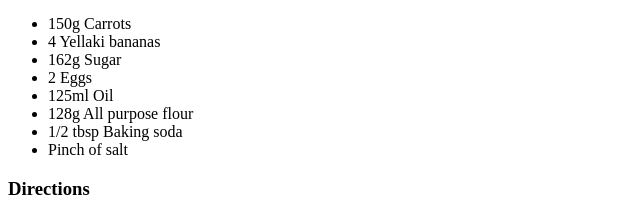
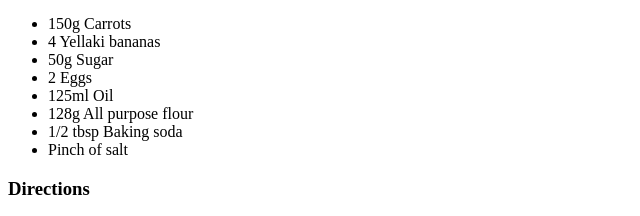
Before and after one commit to akapahi/odin-recipes, a plain HTML site: page recipes/carrotCake.html in a window 1280 px wide. Shown: the part 1527-1743 px from the top of the page, 0-640 px from the left. Drawn offline with Linux system fonts and the light colour scheme.

Commit message:
Reduced sugar

```diff
--- a/recipes/carrotCake.html
+++ b/recipes/carrotCake.html
@@ -14,7 +14,7 @@
         <ul>
             <li>150g Carrots</li>
             <li>4 Yellaki bananas</li>
-            <li>162g Sugar</li>
+            <li>50g Sugar</li>
             <li>2 Eggs</li>
             <li>125ml Oil</li>
             <li>128g All purpose flour</li>
```
